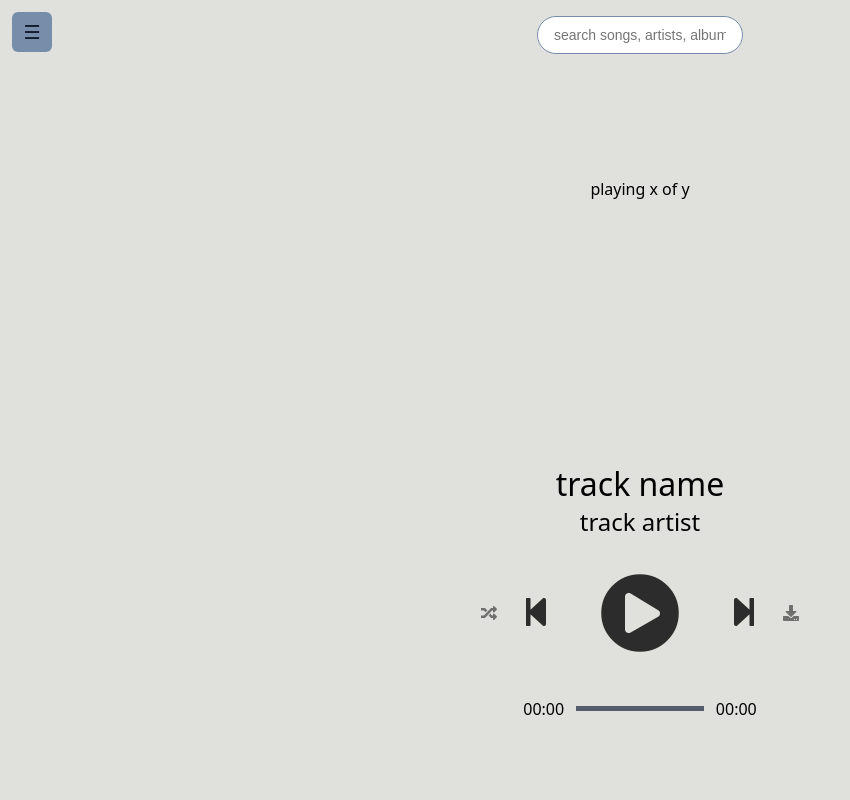
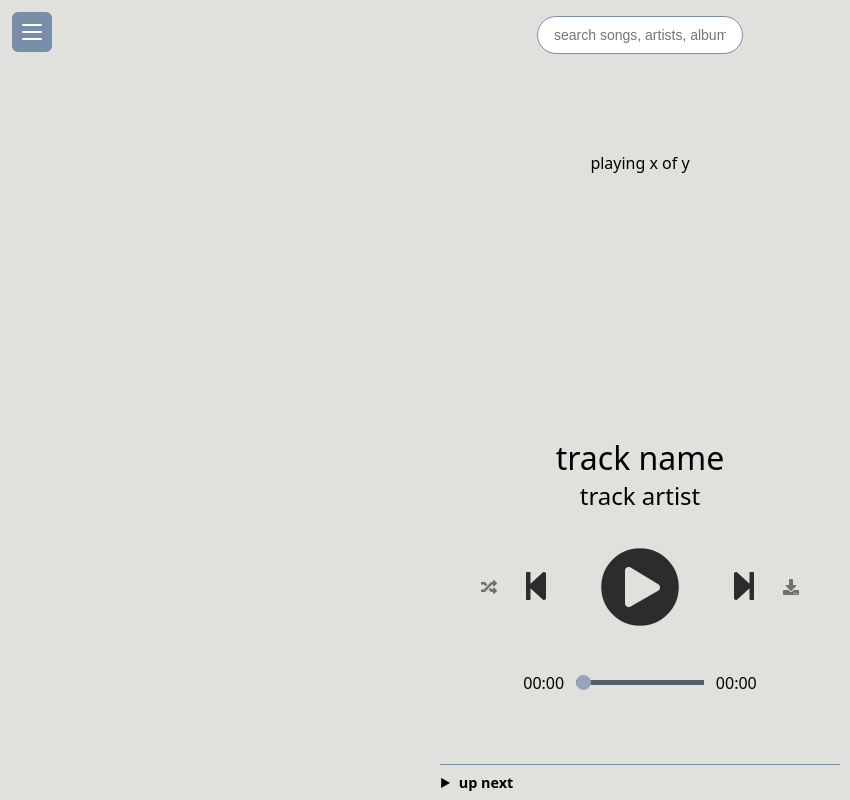
Before and after one commit to zurimckee/spotipi, a Flask app: page / in a window 1280 px wide. Shown: the whole page, without its empty margins (0-850 px from the left). Run offline with Flask 2, Linux system fonts and the light colour scheme; data that the repository does not hold is empty; parts of the project's set-up code (start-up, migrations or seed data) failed here and were passed over; some libraries are stand-ins or nearby versions.

Commit message:
bug fixes/ui changes/queue implementation

```diff
--- a/static/styles.css
+++ b/static/styles.css
@@ -13,13 +13,39 @@ body {
   left: 12px;
   z-index: 1001;
   background: #778DA9;
-  color: #0D1B2A;
   border: none;
   border-radius: 6px;
   width: 40px;
   height: 40px;
-  font-size: 1.2rem;
   cursor: pointer;
+  display: flex;
+  flex-direction: column;
+  align-items: center;
+  justify-content: center;
+  gap: 5px;
+}
+
+.sidebar-toggle .bar {
+  width: 20px;
+  height: 2px;
+  background: white;
+  border-radius: 2px;
+  transition: transform 0.25s ease, opacity 0.25s ease;
+}
+
+/* When open: top bar rotates down into the middle... */
+.sidebar-toggle.open .bar:nth-child(1) {
+  transform: translateY(7px) rotate(45deg);
+}
+
+/* ...middle bar disappears... */
+.sidebar-toggle.open .bar:nth-child(2) {
+  opacity: 0;
+}
+
+/* ...bottom bar rotates up into the middle, forming the X */
+.sidebar-toggle.open .bar:nth-child(3) {
+  transform: translateY(-7px) rotate(-45deg);
 }
 
 .sidebar {
@@ -29,6 +55,7 @@ body {
   width: 280px;
   height: 100vh;
   overflow-y: auto;
+  box-sizing: border-box;
   background-color: #E0E1DD;
   border-right: 1px solid #778DA9;
   transform: translateX(-100%);
@@ -36,6 +63,20 @@ body {
   z-index: 1000;
   padding-top: 60px; /* clears the toggle button */
 }
+
+.sidebar::-webkit-scrollbar {
+  width: 8px;
+}
+
+.sidebar::-webkit-scrollbar-track {
+  background: transparent;
+}
+
+.sidebar::-webkit-scrollbar-thumb {
+  background-color: #778DA9;
+  border-radius: 4px;
+}
+
 
 .sidebar.open {
   transform: translateX(0);
@@ -168,9 +209,10 @@ body {
 }
 
 .back-btn {
-  border-radius: 12px;
-  background-color: #778DA9;
-  font-size: 14px;
+  background:none;
+  border: none;
+  color: #778DA9;
+  font-size: 18px;
   cursor: pointer;
   margin-bottom: 12px;
 }
@@ -261,10 +303,13 @@ body {
 
 .track-name {
   font-size: 2rem;
+  text-align: center;
 }
 
 .track-artist {
   font-size: 1.5rem;
+  text-align: center;
+
 }
 
 /* Using flex with the row direction to
@@ -331,14 +376,15 @@ body {
   appearance: none;
   width: 15px;
   height: 15px;
-  color: #778DA9;
   cursor: pointer;
   border-radius: 50%;
+  background: #778DA9;
 }
 
 /* Change the opacity when mouse is hovered */
 .seek-slider:hover {
   opacity: 1.0;
+  color: #1b263b
 }
 
 .seek-slider {
@@ -390,3 +436,67 @@ i.fa-step-backward {
 .no-downloads:hover {
   background-color: transparent;
 }
+
+.queue-container {
+  width: 75%;
+  max-width: 400px;
+  margin-top: 16px;
+}
+
+.queue-header {
+  display: flex;
+  align-items: center;
+  gap: 8px;
+  cursor: pointer;
+  font-size: 0.9rem;
+  font-weight: bold;
+  padding: 8px 0;
+  border-top: 1px solid #778DA9;
+}
+
+.queue-arrow {
+  font-size: 0.7rem;
+  transition: transform 0.15s ease;
+}
+
+.queue-list {
+  display: grid;
+  grid-template-rows: 1fr;
+  transition: grid-template-rows 0.2s ease;
+}
+
+.queue-list.collapsed {
+  grid-template-rows: 0fr;
+}
+
+.queue-list-inner {
+  overflow: hidden;
+  list-style: none;
+  padding: 0;
+  margin: 0;
+}
+
+.queue-item {
+  display: flex;
+  justify-content: space-between;
+  gap: 8px;
+  padding: 8px 4px;
+  font-size: 0.85rem;
+  border-bottom: 1px solid #778DA9;
+  cursor: pointer;
+}
+
+.queue-item:hover {
+  background-color: #f5f5f0;;
+}
+
+.queue-item-artist {
+  color: #777;
+}
+
+.queue-empty {
+  padding: 8px 4px;
+  font-size: 0.85rem;
+  color: #888;
+  font-style: italic;
+}
--- a/templates/index.html
+++ b/templates/index.html
@@ -21,9 +21,13 @@
     <script src="/static/script.js" defer></script>
   </head>
   <body>
-    <button class="sidebar-toggle" onclick="toggleSidebar()">☰</button>
+    <button class="sidebar-toggle" onclick="toggleSidebar()">
+      <span class="bar"></span>
+      <span class="bar"></span>
+      <span class="bar"></span>
+    </button>
     <div class="sidebar">
-        <div class="sidebar-header">library</div>
+        <div class="sidebar-header">catalog</div>
         <ul class="sidebar-list"></ul>
     </div>
     <div class="sidebar-overlay" onclick="toggleSidebar()"></div>
@@ -32,7 +36,9 @@
         <input type="text" class="search-input" placeholder="search songs, artists, albums...">
       </div>
       <div class="search-results" style="display: none;">
-        <button class="back-btn" onclick="closeSearchResults()">back</button>
+        <button class="back-btn" onclick="closeSearchResults()">
+          <i class="fa fa-home"></i>
+        </button>
         <ul class="results-list"></ul>
       </div>
 
@@ -72,6 +78,14 @@
           <div class="total-duration">00:00</div>
         </div>
       </div>
+      <div class="queue-container">
+        <div class="queue-header" onclick="toggleQueue()">
+          <span class="queue-arrow">▶</span> up next
+        </div>
+        <div class="queue-list collapsed">
+          <ul class="queue-list-inner"></ul>
+        </div>
+      </div>
     </div>
   </body>
 </html>
```
Also changed, not shown: static/script.js (+71 -5 lines).
